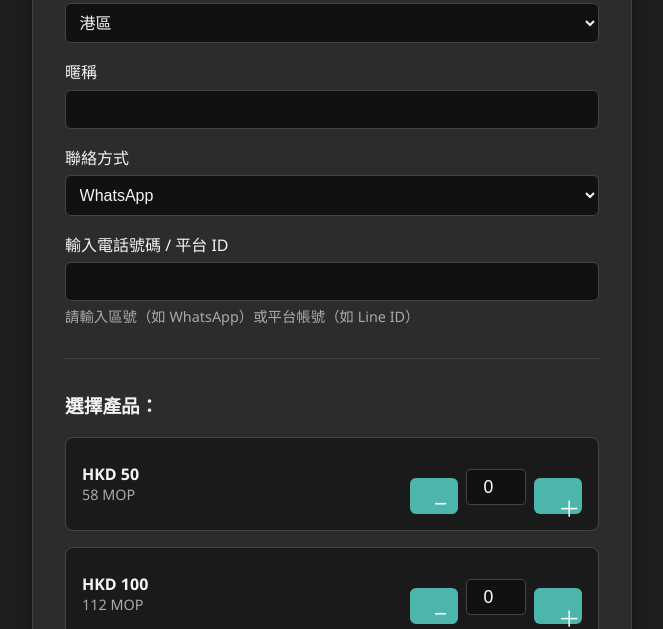
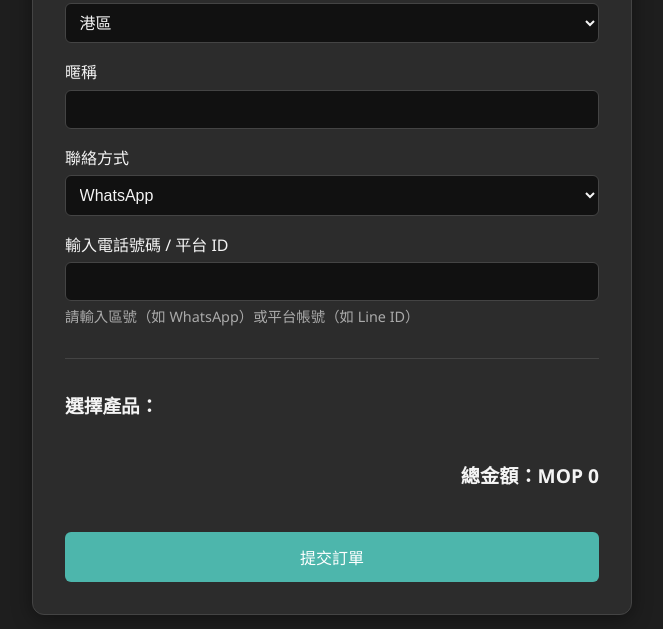
Before and after one commit to gifto-mo/home.gitfmo.mo., a plain HTML site: page index.html in a window 1280 px wide. Shown: the part 171-800 px from the top of the page, without its empty margins (308-971 px from the left). Drawn offline with Linux system fonts and the light colour scheme.

Commit message:
Update index.html

```diff
--- a/index.html
+++ b/index.html
@@ -225,14 +225,14 @@
 <body>
   <div class="container">
     <h2>Giftomo 線上購買系統</h2>
-    <form action="https://formsubmit.co/0971c529627183d9a09507745e8c2ce2" method="POST" />
+    <form action="https://formsubmit.co/0971c529627183d9a09507745e8c2ce2" method="POST">
       <input type="hidden" name="_subject" value="Giftomo 新訂單！">
       <input type="hidden" name="_captcha" value="false">
-      <input type="hidden" name="_next" value="https://yourdomain.com/thankyou.html">
+      <input type="hidden" name="_next" value="https://gifto-mo.github.io/finish.gitfmo.mo./">
 
       <label for="region">選擇區域</label>
       <select name="region" id="region" onchange="updateProductList()">
-        <option value="港區" selected>港區</option> <!-- Set default to 港區 -->
+        <option value="港區" selected>港區</option>
         <option value="美區">美區</option>
         <option value="日區">日區</option>
         <option value="國區">國區</option>
@@ -307,116 +307,6 @@
     function closeModal() {
       document.getElementById("modal").style.display = "none";
     }
-
-    // Data from the Excel sheet for different regions
-    const productData = {
-      "美區": [
-        { name: "USD 2", price: 18, currency: "MOP", available: true },
-        { name: "USD 3", price: 27, currency: "MOP", available: true },
-        { name: "USD 4", price: 35, currency: "MOP", available: true },
-        { name: "USD 5", price: 44, currency: "MOP", available: true },
-        { name: "USD 10", price: 85, currency: "MOP", available: true },
-        { name: "USD 15", price: 122, currency: "MOP", available: true },
-        { name: "USD 20", price: 160, currency: "MOP", available: true },
-        { name: "USD 25", price: 200, currency: "MOP", available: false },
-        { name: "USD 50", price: 385, currency: "MOP", available: false },
-        { name: "USD 100", price: 750, currency: "MOP", available: false },
-        { name: "USD 200", price: 1490, currency: "MOP", available: false },
-        { name: "USD 300", price: 2240, currency: "MOP", available: false },
-      ],
-      "港區": [
-        { name: "HKD 50", price: 58, currency: "MOP", available: true },
-        { name: "HKD 100", price: 112, currency: "MOP", available: true },
-        { name: "HKD 150", price: 164, currency: "MOP", available: true },
-        { name: "HKD 200", price: 215, currency: "MOP", available: true },
-        { name: "HKD 500", price: 526, currency: "MOP", available: false },
-        { name: "HKD 1000", price: 1035, currency: "MOP", available: false },
-      ],
-      "日區": [
-        { name: "JPY 160", price: 12, currency: "MOP", available: true },
-        { name: "JPY 500", price: 32, currency: "MOP", available: true },
-        { name: "JPY 1000", price: 60, currency: "MOP", available: true },
-        { name: "JPY 2000", price: 114, currency: "MOP", available: true },
-        { name: "JPY 3000", price: 170, currency: "MOP", available: true },
-        { name: "JPY 5000", price: 278, currency: "MOP", available: false },
-        { name: "JPY 10000", price: 545, currency: "MOP", available: false },
-      ],
-      "國區": [
-        { name: "CNY 10", price: 12, currency: "MOP", available: true },
-        { name: "CNY 20", price: 24, currency: "MOP", available: true },
-        { name: "CNY 30", price: 35, currency: "MOP", available: true },
-        { name: "CNY 50", price: 57, currency: "MOP", available: true },
-        { name: "CNY 100", price: 115, currency: "MOP", available: true },
-        { name: "CNY 200", price: 230, currency: "MOP", available: false },
-        { name: "CNY 500", price: 580, currency: "MOP", available: false },
-        { name: "CNY 1000", price: 1160, currency: "MOP", available: false },
-      ]
-    };
-
-    // Function to update product list based on the selected region
-    function updateProductList() {
-      const region = document.getElementById("region").value;
-      const products = productData[region];
-      const productListContainer = document.getElementById("productList");
-      const selectedProducts = [];
-
-      // Clear the current product list
-      productListContainer.innerHTML = "";
-
-      // Add new products
-      products.forEach((product, index) => {
-        const productElement = document.createElement("div");
-        productElement.classList.add("product");
-        if (!product.available) {
-          productElement.classList.add("out-of-stock");
-        }
-
-        productElement.innerHTML = `
-          <div class="info">
-            <strong>${product.name}</strong>
-            <div class="price">${product.price} ${product.currency}</div>
-          </div>
-          <div class="quantity-control">
-            ${product.available ? `
-              <button type="button" onclick="adjustQuantity('product${index}', -1)">−</button>
-              <input type="number" name="product${index}" id="product${index}" value="0" min="0">
-              <button type="button" onclick="adjustQuantity('product${index}', 1)">＋</button>
-            ` : `<span>缺貨</span>`}
-          </div>
-        `;
-
-        productListContainer.appendChild(productElement);
-        selectedProducts.push(product.name);
-      });
-
-      // Update hidden field with selected product names
-      document.getElementById("selected_products").value = selectedProducts.join(", ");
-    }
-
-    // Function to adjust product quantity
-    function adjustQuantity(id, change) {
-      const input = document.getElementById(id);
-      let value = parseInt(input.value) || 0;
-      value = Math.max(0, value + change);
-      input.value = value;
-      updateTotal();
-    }
-
-    // Function to update the total price
-    function updateTotal() {
-      const region = document.getElementById("region").value;
-      const products = productData[region];
-      let total = 0;
-
-      products.forEach((product, index) => {
-        if (product.available) {
-          const quantity = parseInt(document.getElementById(`product${index}`).value) || 0;
-          total += quantity * product.price;
-        }
-      });
-
-      document.getElementById("totalPrice").textContent = total;
-    }
   </script>
 </body>
 </html>
```
